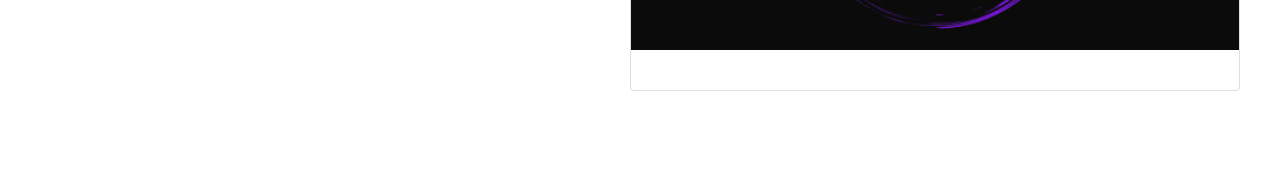
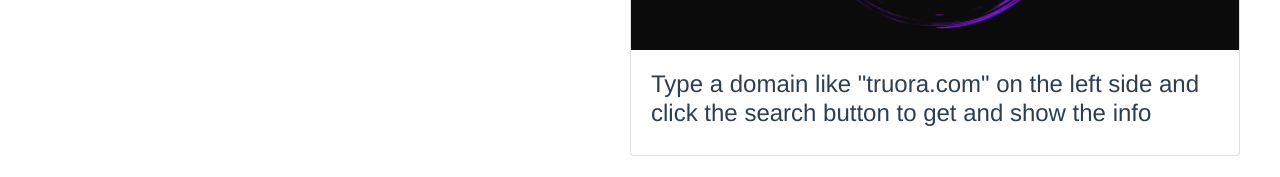
Before and after one commit to MarioPayan/domainfo-ui, a Vue app: page /#/ in a window 1280 px wide. Shown: the part 368-545 px from the top of the page. Built offline with nearby package versions, Linux system fonts and the light colour scheme; the HTML template or start-up script is replaced by a standard one.

Commit message:
Fixing one of the most stupid bugs that I have done

```diff
--- a/src/views/Home.vue
+++ b/src/views/Home.vue
@@ -48,6 +48,11 @@
         <h2 v-if="backendDown">
           Panic! Looks like there is a problem in the backend side, try with
           another url, if fail again, please contact the admin
+              <h4>
+                Type a domain like "truora.com" on the left side and click the
+                search button to get and show the info
+              </h4>
+              <h6>{{ errorMessage }}</h6>
         </h2>
       </b-col>
       <b-col cols="8">
@@ -107,13 +112,10 @@
         </b-card>
         <b-card id="textHelp" v-else img-src="../assets/domainfo.png" img-top>
           <b-card-text>
-            <div v-if="backendDown">
               <h4>
                 Type a domain like "truora.com" on the left side and click the
                 search button to get and show the info
               </h4>
-              <h6>{{ errorMessage }}</h6>
-            </div>
           </b-card-text>
         </b-card>
       </b-col>
```
